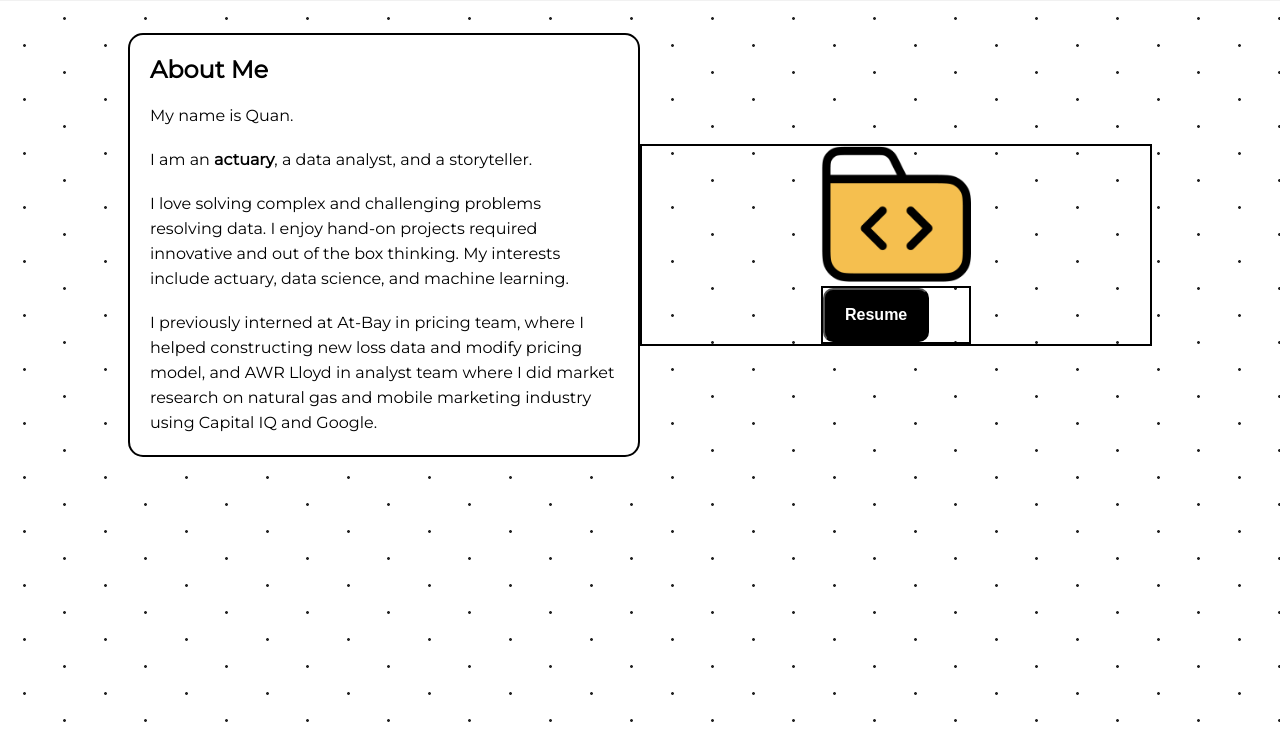
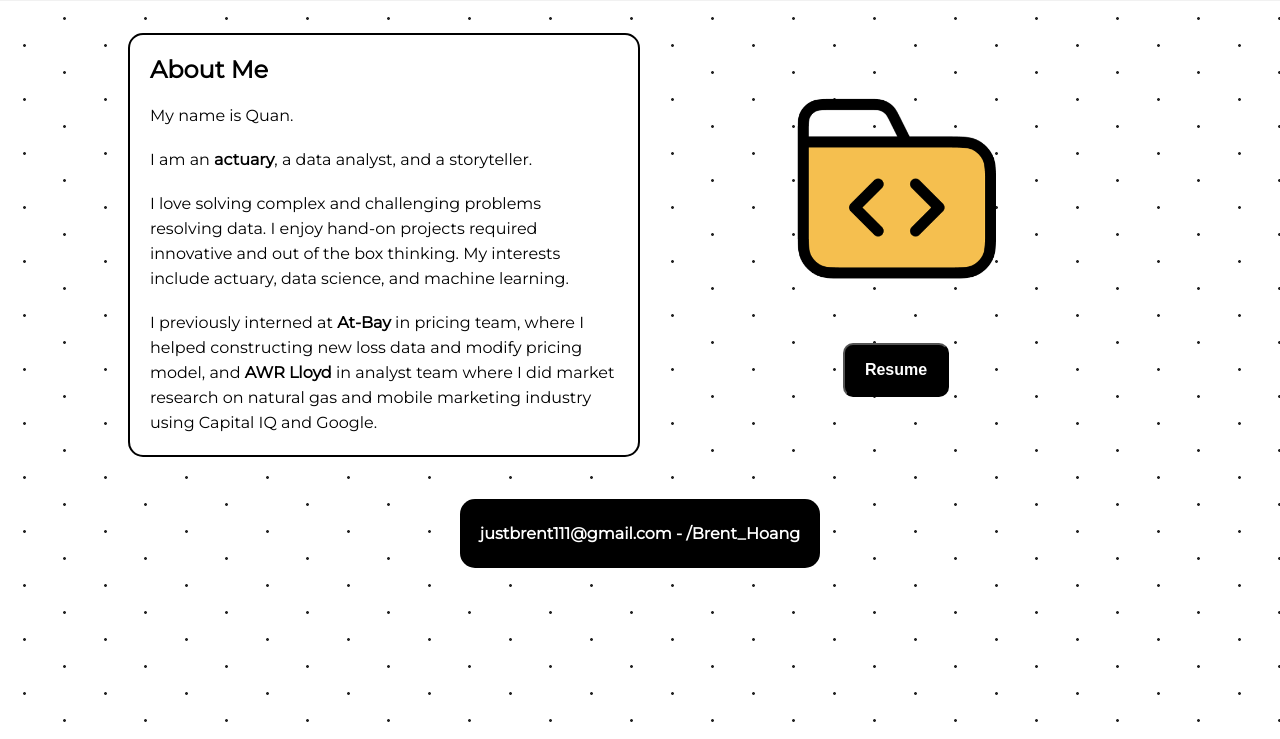
Before and after one commit to brenthoang12/brenthoang12.github.io, a plain HTML site: page index.html in a window 1280 px wide. Shown: the part 61-800 px from the top of the page. Drawn offline with Linux system fonts and the light colour scheme; a web font is replaced by a local one.

Commit message:
finish footer

```diff
--- a/css/style.css
+++ b/css/style.css
@@ -77,6 +77,7 @@ section {
     border: 2px solid black;
     border-radius:  15px;
     background: white;
+    grid-row: 1/3;
     padding: 20px;
 }
 
@@ -84,14 +85,31 @@ section {
         line-height: 25px;
     }
 
-    .grid_item {
-        display: grid;
-        justify-content: center;
-        border: 2px solid black;
-        grid-template-columns: auto;
+    .about_me a {
+        font-weight: bold;
     }
 
-        .grid_item button {
+
+
+.grid_img {
+    display: flex;
+    align-items: center;
+    justify-content: center;
+    height: 250px;
+}
+
+    .grid_img img {
+        max-width: 200px;
+    }
+
+.grid_button {
+    display: flex;
+    align-items: center;
+    justify-content: center;
+    margin-bottom: auto;
+}
+
+    .grid_button button{
         padding: 25px 20px;
         line-height: 0;
         background-color: black;
@@ -100,13 +118,24 @@ section {
         font-size: 16px;
     }
 
-        .grid_item img {
-            width: 150px;
+
+footer {
+    display: flex;
+    padding: 10px 10%;
+    align-items: center;
+    justify-content: center;
 }
 
-    .grid_button {
-        border:2px solid black;
+    .footer_box {
+        background-color: black;
+        font-weight: bold;
+        color: white;
+        padding: 25px 20px;
+        border-radius: 15px;
     }
 
+    .footer_box a {
+        color: white
+    }
 
 /* Responsive */
--- a/index.html
+++ b/index.html
@@ -48,18 +48,23 @@
                         and <a href="https://www.awrlloyd.com/">AWR Lloyd</a> in analyst team where I did market research on natural gas and mobile marketing industry using Capital IQ and Google.</p>
                 </div>
 
-                <div class="grid_item">
-                    <div class="grid_img">
-                        <img src="image_file/resume.png" alt="resume">
-                    </div>
-                    <div class="grid_button">
-                        <button>Resume</button>
-                    </div>
+                <div class = "grid_img">
+                    <img src="image_file/resume.png" alt="resume">
                 </div>
 
+                <div class = "grid_button">
+                    <button>Resume</button>
+                </div>
             </section>
         </main>
 
 
+        <!--Footer-->
+        <footer>
+            <div class="footer_box">
+                <p>justbrent111@gmail.com - <a href="https://twitter.com/Brent_Hoang">/Brent_Hoang</a></p>
+            </div>
+        </footer>
+
     </body>
 </html>
```
Lines whose indentation alone changed are shown as unchanged.
